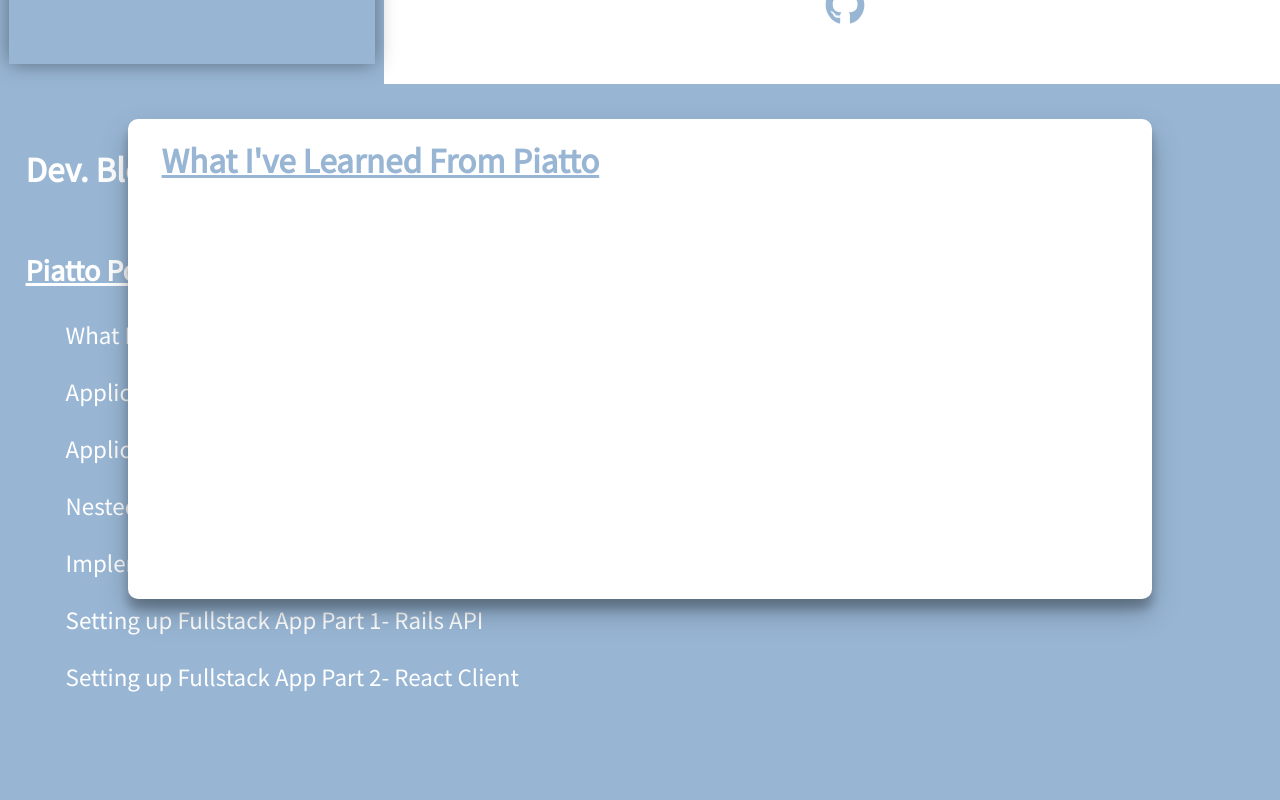
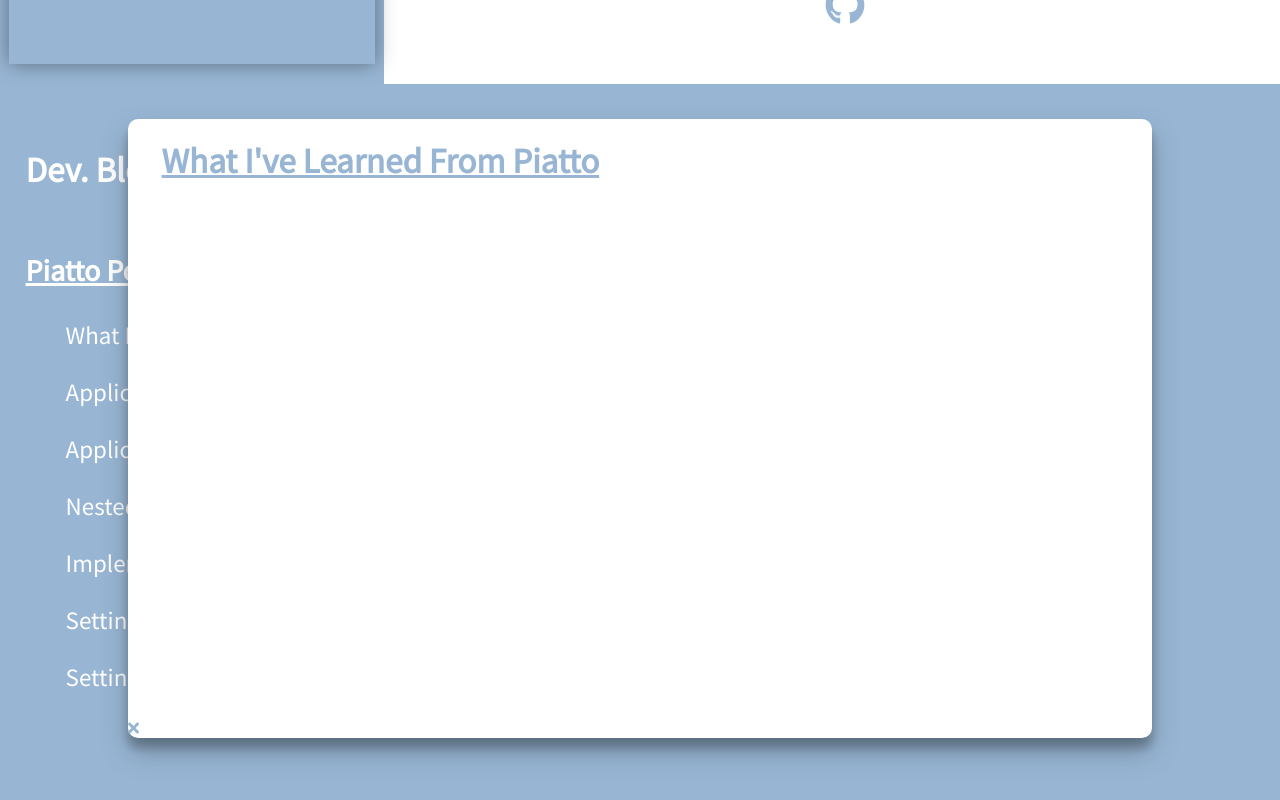
Before and after one commit to amckean12/alex-site, a React (Create React App) app: page / in a window 1280 px wide. Shown: the part 1573-2373 px from the top of the page. Built offline with nearby package versions, Linux system fonts and the light colour scheme.

Commit message:
Added FA exit button to blog container

```diff
--- a/src/blog.css
+++ b/src/blog.css
@@ -47,7 +47,7 @@
 }
 
 .blog-component h3{
-  padding-left: 2%;
+  padding-left: 3%;
   padding-top: 2%;
   font-size: 35px;
   text-decoration: underline;
--- a/src/components/blog-component.js
+++ b/src/components/blog-component.js
@@ -1,9 +1,11 @@
 import React from 'react'
+import { FontAwesomeIcon } from '@fortawesome/react-fontawesome'
+import { faTimes } from '@fortawesome/free-solid-svg-icons'
 
 const Blog = (props) => (
   <div className="blog-component">
     <h3>{props.title}</h3>
-
+    <FontAwesomeIcon icon={faTimes} />
   </div>
 );
 
```
